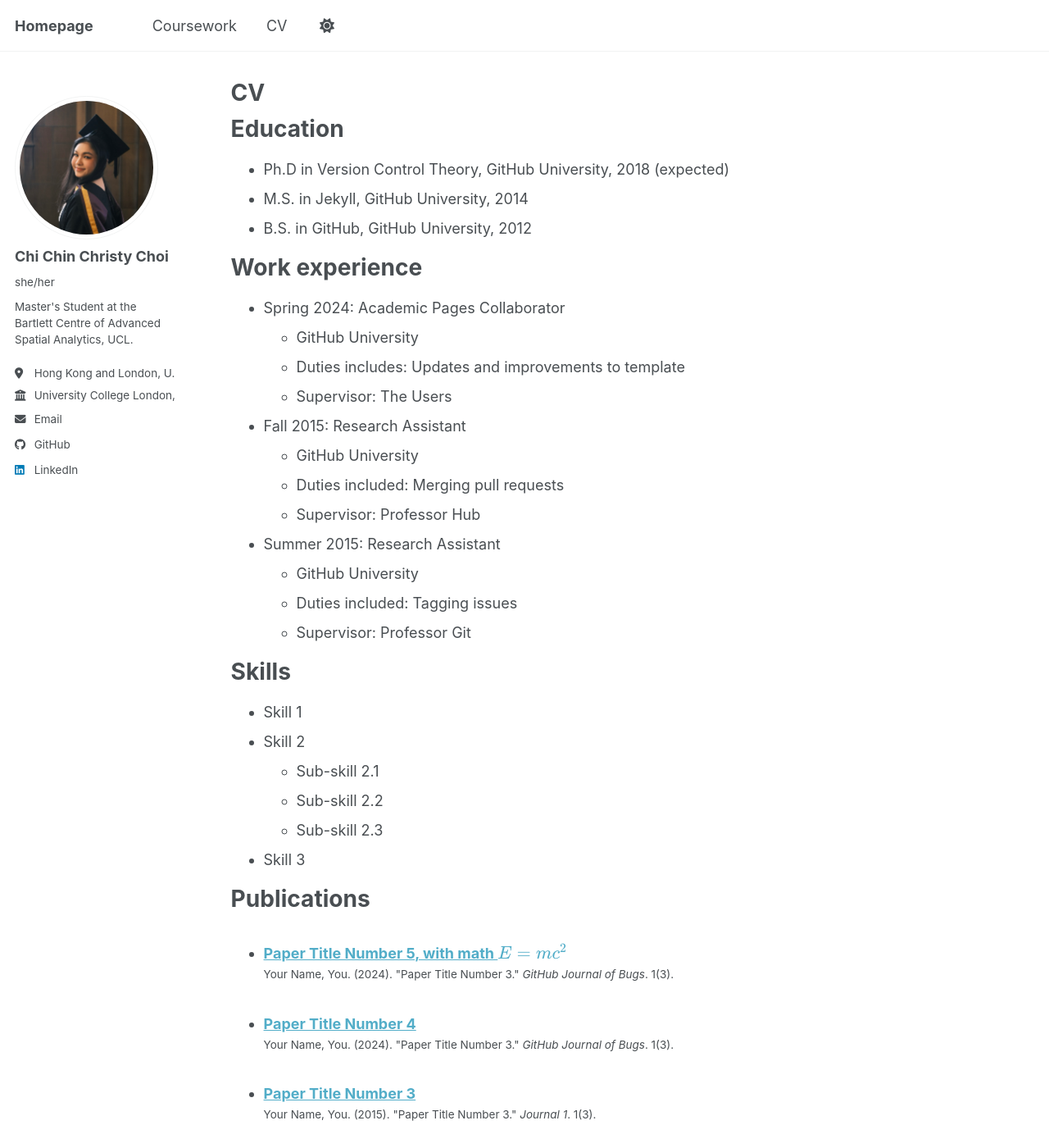
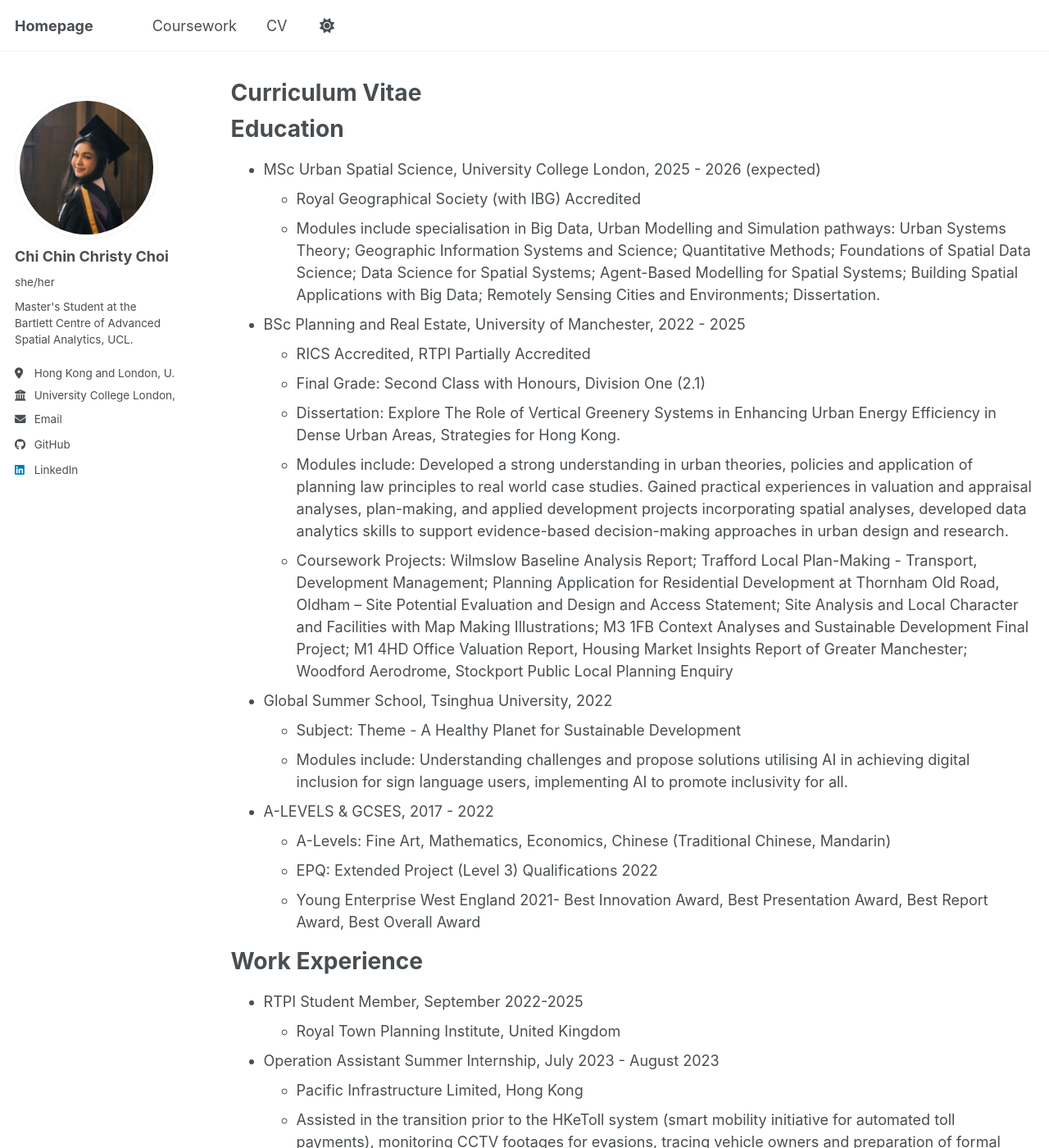
Before and after one commit to christychoicc/christychoicc.github.io, a Jekyll site: the page built from _pages/cv.md, in a window 1280 px wide and 1400 px high. Shown: the whole window at 82% size. Built offline with Jekyll 4.4.1, drawn with Linux system fonts in a browser that asks for light colours; a script bundle is joined from its source files by our own code; library files that are not in the unit come from our copies; some of the changed text lies outside the part shown.

Commit message:
Revise CV with updated education and experience
Updated CV with new educational qualifications, work experience, skills, and volunteering activities.

```diff
--- a/_pages/cv.md
+++ b/_pages/cv.md
@@ -1,6 +1,6 @@
 ---
 layout: archive
-title: "CV"
+title: "Curriculum Vitae"
 permalink: /cv/
 author_profile: true
 redirect_from:
@@ -11,54 +11,64 @@
 
 Education
 ======
-* Ph.D in Version Control Theory, GitHub University, 2018 (expected)
-* M.S. in Jekyll, GitHub University, 2014
-* B.S. in GitHub, GitHub University, 2012
+* MSc Urban Spatial Science, University College London, 2025 - 2026 (expected)
+  * Royal Geographical Society (with IBG) Accredited
+  * Modules include specialisation in Big Data, Urban Modelling and Simulation pathways: Urban Systems Theory; Geographic Information Systems and Science; Quantitative Methods; Foundations of Spatial Data Science; Data Science for Spatial Systems; Agent-Based Modelling for Spatial Systems; Building Spatial Applications with Big Data; Remotely Sensing Cities and Environments; Dissertation.
+* BSc Planning and Real Estate, University of Manchester, 2022 - 2025
+  * RICS Accredited, RTPI Partially Accredited
+  * Final Grade: Second Class with Honours, Division One (2.1)
+  * Dissertation: Explore The Role of Vertical Greenery Systems in Enhancing Urban Energy Efficiency in Dense Urban Areas, Strategies for Hong Kong.
+  * Modules include: Developed a strong understanding in urban theories, policies and application of planning law principles to real world case studies. Gained practical experiences in valuation and appraisal analyses, plan-making, and applied development projects incorporating spatial analyses, developed data analytics skills to support evidence-based decision-making approaches in urban design and research.
+  * Coursework Projects: Wilmslow Baseline Analysis Report; Trafford Local Plan-Making - Transport, Development Management; Planning Application for Residential Development at Thornham Old Road, Oldham – Site Potential Evaluation and Design and Access Statement; Site Analysis and Local Character and Facilities with Map Making Illustrations; M3 1FB Context Analyses and Sustainable Development Final Project; M1 4HD Office Valuation Report, Housing Market Insights Report of Greater Manchester; Woodford Aerodrome, Stockport Public Local Planning Enquiry
+* Global Summer School, Tsinghua University, 2022
+  * Subject: Theme - A Healthy Planet for Sustainable Development
+  * Modules include: Understanding challenges and propose solutions utilising AI in achieving digital inclusion for sign language users, implementing AI to promote inclusivity for all.
+* A-LEVELS & GCSES, 2017 - 2022
+  * A-Levels: Fine Art, Mathematics, Economics, Chinese (Traditional Chinese, Mandarin)
+  * EPQ: Extended Project (Level 3) Qualifications 2022
+  * Young Enterprise West England 2021- Best Innovation Award, Best Presentation Award, Best Report Award, Best Overall Award
 
-Work experience
+Work Experience
 ======
-* Spring 2024: Academic Pages Collaborator
-  * GitHub University
-  * Duties includes: Updates and improvements to template
-  * Supervisor: The Users
+* RTPI Student Member, September 2022-2025
+  * Royal Town Planning Institute, United Kingdom
 
-* Fall 2015: Research Assistant
-  * GitHub University
-  * Duties included: Merging pull requests
-  * Supervisor: Professor Hub
+* Operation Assistant Summer Internship, July 2023 - August 2023
+  * Pacific Infrastructure Limited, Hong Kong
+  * Assisted in the transition prior to the HKeToll system (smart mobility initiative for automated toll payments), monitoring CCTV footages for evasions, tracing vehicle owners and preparation of formal correspondence to ensure regulatory compliances.
 
-* Summer 2015: Research Assistant
-  * GitHub University
-  * Duties included: Tagging issues
-  * Supervisor: Professor Git
+* Retail Sales Specialist Part-Time, May 2023 - June 2023
+  * Croyaki Tea Manchester, United Kingdom
+  * Delivered high quality customer services in managing transactions, assisting beverage production.
+
+* Landscape Architecture Summer Trainee, May 2023 - June 2023
+  * SANFIELD (Management) LTD. Sun Hung Kai Properties SHKP, Hong Kong
+  * Assisted in material selection, planning and execution of landscape projects, on site showroom preparation for Central Peak property development.
+  * Conducted a design project for a public park redevelopment (internship department assessment), translation of design concepts into practical solutions, using Auto CAD, Sketchup and Photoshop.
+
+* Design Assistant Internship, July 2020 - August 2020
+  * Managed showroom materials, photoshop edits for marketing visuals.
 
 Skills
 ======
-* Skill 1
-* Skill 2
-  * Sub-skill 2.1
-  * Sub-skill 2.2
-  * Sub-skill 2.3
-* Skill 3
+* Technical Skills
+  * Microsoft Word, PowerPoint, Excel; Adobe Photoshop, Lightroom, Illustrator; Python; R and R Studio; QGIS; ArcGIS Pro; GitHub; Basic Knowledge in AutoCAD and SketchUp
+* Language Skills
+  * English; Cantonese; Mandarin; German (Intermediate Level)
+* Qualifications
+  * RADA (Royal Academy of Dramatic Arts) Advanced Communication Course – Certificate of
+Completion 2021
+  *BCS Level 2 ECDL – IT User Skills 2020
+  *Duke of Edinburgh Scheme – Bronze Award 2019
 
-Publications
+Volunteering
 ======
-  <ul>{% for post in site.publications reversed %}
-    {% include archive-single-cv.html %}
-  {% endfor %}</ul>
+* Volunteering in assisting food distributions in local communities, privately organised with family and
+personal networks to support underserved individuals in our community.
+* Agency for Volunteer Service Hong Kong – Volunteer Member
+  *Crossroads Foundation – Crossroad’s Global Distribution – Computer Department, AVS Miracle Summer Programme August 2024
 
-Talks
+
+Interests
 ======
-  <ul>{% for post in site.talks reversed %}
-    {% include archive-single-talk-cv.html  %}
-  {% endfor %}</ul>
-
-Teaching
-======
-  <ul>{% for post in site.teaching reversed %}
-    {% include archive-single-cv.html %}
-  {% endfor %}</ul>
-
-Service and leadership
-======
-* Currently signed in to 43 different slack teams
+Tennis, Running, Hiking, Pilates, Baking, Painting, Travelling
```
